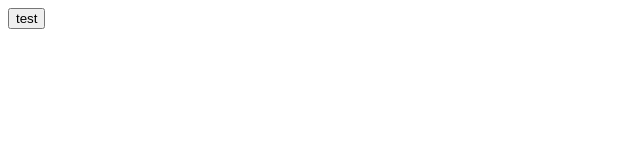
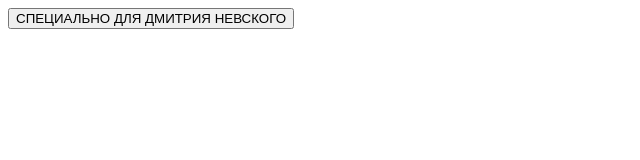
Before and after one commit to Misha-python/8-march_641_6E, a plain HTML site: page main.html in a window 1280 px wide. Shown: the whole page, without its empty margins (0-640 px from the left). Drawn offline with Linux system fonts and the light colour scheme.

Commit message:
Update main.html

```diff
--- a/main.html
+++ b/main.html
@@ -5,6 +5,6 @@
     <title>8 Марта</title>
 </head>
 <body>
-    <Button>test</Button>
+    <Button>СПЕЦИАЛЬНО ДЛЯ ДМИТРИЯ НЕВСКОГО</Button>
 </body>
 </html>
```
